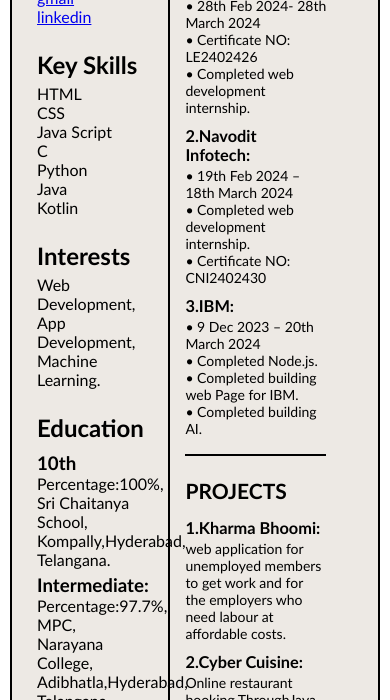
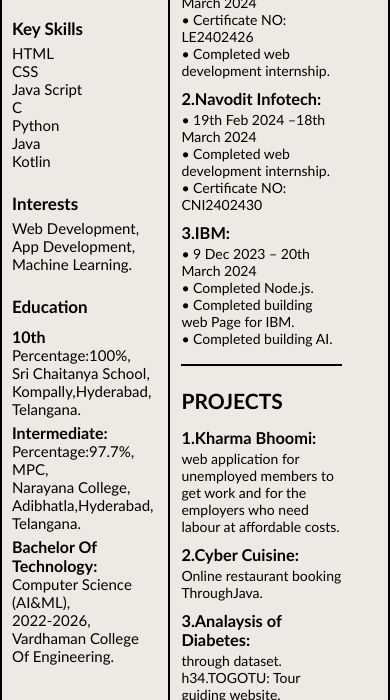
Before and after one commit to vny-rdy/Resume, a plain HTML site: page index.html in a window 390 px wide. Shown: the part 185-885 px from the top of the page. Drawn offline with Linux system fonts and the light colour scheme.

Commit message:
Update index.html
edited

```diff
--- a/index.html
+++ b/index.html
@@ -142,8 +142,8 @@
         .container{
             background-color:rgb(237, 233, 228);
             width:100%;
-            margin: 10px;
-            padding: 10px;
+            margin: 0px;
+            padding: 0px;
             border: 2px solid black;
         }
         h1{
@@ -158,16 +158,18 @@
         }
 
         #left{
-            font-size: 16px;
+            font-size: 15px;
             float: left;
             width: 40%;
             padding-top: 15px;
-            padding-left: 15px;
+            padding-left: 10px;
         }
         #left h2{
+            font-size: 17px;
             padding: 5px 5px 5px 0px;
         }
         #left h3{
+            font-size: 16px;
             padding: 5px 5px 0px 0px;
         }
         #right{
```
